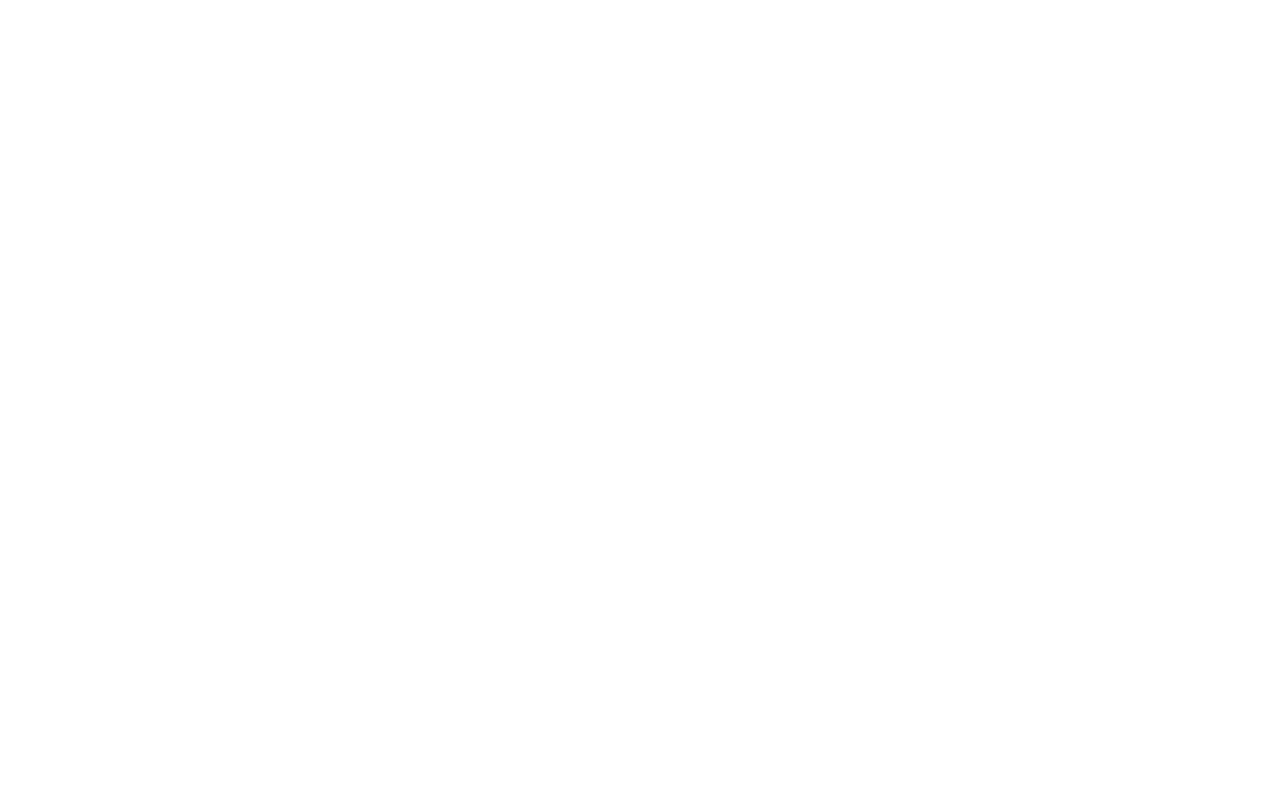
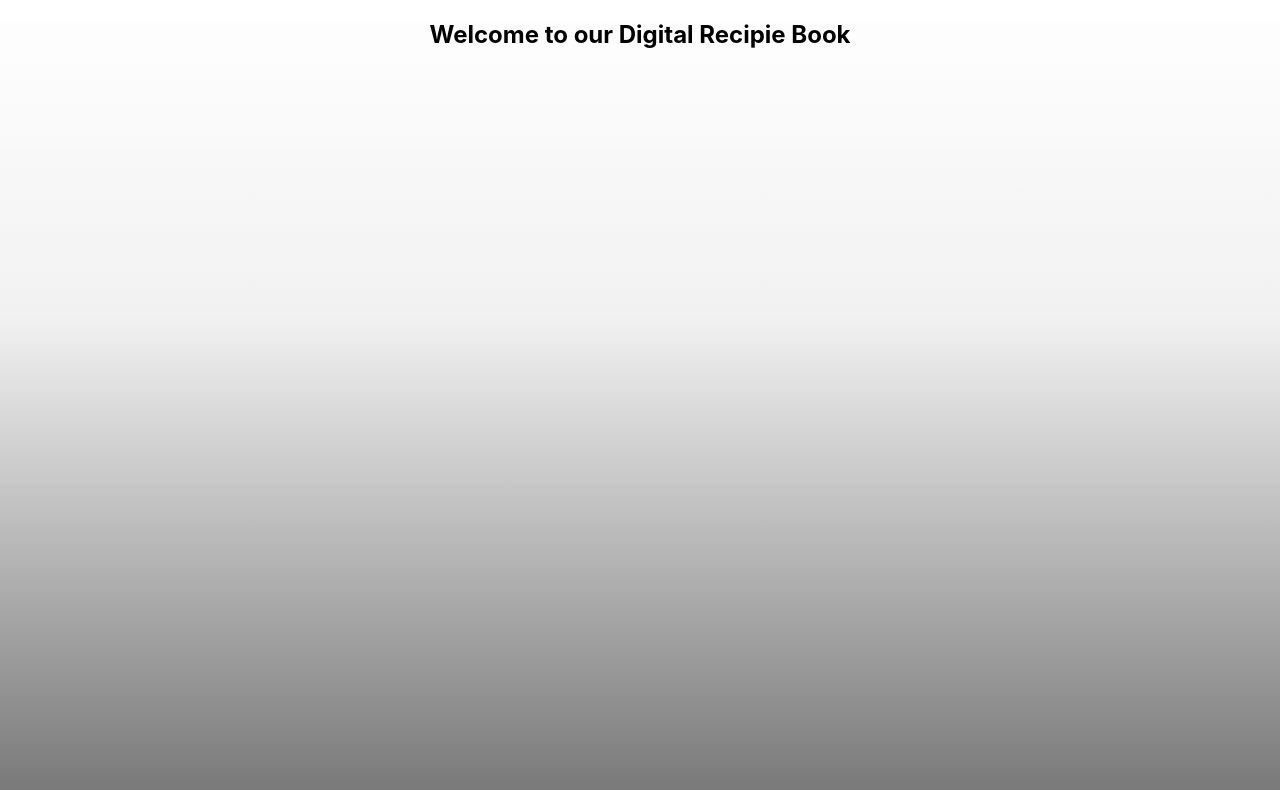
Before and after one commit to phapsides/fostr.io, a React (Create React App) app: page / in a window 1280 px wide. Shown: the top 790 px of the page. Built offline with nearby package versions, Linux system fonts and the light colour scheme.

Commit message:
Add static content and draft styles

```diff
--- a/src/frontend/App.js
+++ b/src/frontend/App.js
@@ -3,9 +3,43 @@
 
 function App() {
 	return (
-		<article>
-
-		</article>
+		<article className="App">
+			<div className="container">
+				<h1>Welcome to our Digital Recipie Book</h1>
+				<section className="Book">
+					<div className="Recipie">
+						{/* <img src="" alt"" /> */}
+						<div className="overlay">
+							<h3>title</h3>
+						</div>
+					</div>
+					<div className="Recipie">
+						{/* <img src="" alt"" /> */}
+						<div className="overlay">
+							<h3>title</h3>
+						</div>
+					</div>
+					<div className="Recipie">
+						{/* <img src="" alt"" /> */}
+						<div className="overlay">
+							<h3>title</h3>
+						</div>
+					</div>
+					<div className="Recipie">
+						{/* <img src="" alt"" /> */}
+						<div className="overlay">
+							<h3>title</h3>
+						</div>
+					</div>
+					<div className="Recipie">
+						{/* <img src="" alt"" /> */}
+						<div className="overlay">
+							<h3>title</h3>
+						</div>
+					</div>
+				</section>
+			</div>
+		</article >
 	);
 }
 
--- a/src/frontend/App.scss
+++ b/src/frontend/App.scss
@@ -1,3 +1,60 @@
+body {
+    background-image: linear-gradient(to bottom, #ffffff 0%, #f1f1f1 40%, #111111 150%),
+        linear-gradient(to top, rgba(255, 255, 255, 0.40) 0%, rgba(255, 255, 255, 0.25) 200%);
+    background-attachment: fixed;
+    background-blend-mode: multiply;
+    background-size: cover;
+}
+
+img {
+    display: block;
+    height: auto;
+    object-fit: cover;
+    width: 100%;
+}
+
 .App {
+    .container {
+        max-width: 60rem;
+        margin: 0 auto;
+    }
+	h1 {
+		text-align: center;
+	}
+	.Book {
+		display: grid;
+		grid-template-columns: repeat(auto-fit, minmax(240px, 1fr));
+		gap: 2rem;
 
+        .Recipie {
+            border-radius: 0.5rem;
+            display: flex;
+            margin: 0 1rem;
+            overflow: hidden;
+            position: relative;
+
+            .overlay {
+                background: rgba(255, 255, 255, 0.9);
+                bottom: 0;
+                box-shadow: 0 5px 30px 10px rgba(0, 0, 0, 0.3);
+                font-family: "Open Sans", sans-serif;
+                left: 0;
+                padding: 1em;
+                position: absolute;
+                text-align: left;
+                width: calc(100% - 2*1rem);
+                @media screen and (min-device-width: 641px) {
+                    transform: translateY(calc(100%));
+                    transition: transform 0.3s linear;
+                }
+            }
+            &:hover {
+                .overlay {
+                    @media screen and (min-device-width: 641px) {
+                        transform: translateY(0);
+                    }
+                }
+            }
+        }
+	}
 }
```
